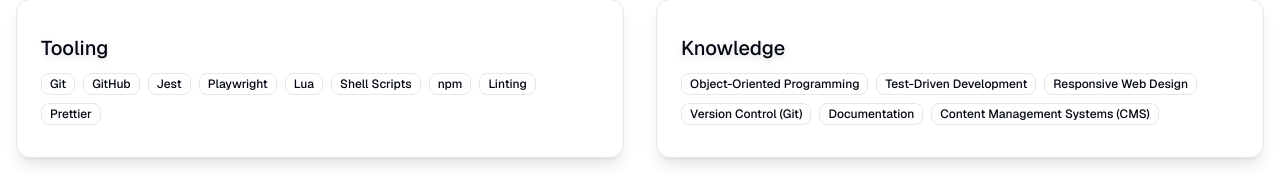
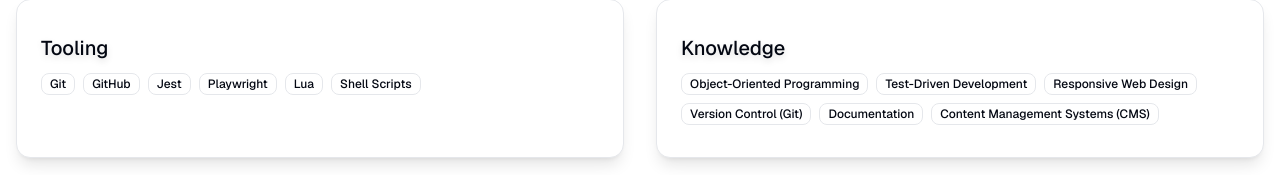
Before and after one commit to HouseinIsProgramming/aMoreElegantPortfolio, a Next.js app: page / in a window 1280 px wide. Shown: the part 2329-2504 px from the top of the page. Built offline with nearby package versions, Linux system fonts and the light colour scheme.

Commit message:
ok now it is

```diff
--- a/components/techstack.tsx
+++ b/components/techstack.tsx
@@ -43,17 +43,7 @@ export default function TechStack() {
     },
     {
       title: "Tooling",
-      items: [
-        "Git",
-        "GitHub",
-        "Jest",
-        "Playwright",
-        "Lua",
-        "Shell Scripts",
-        "npm",
-        "Linting",
-        "Prettier",
-      ],
+      items: ["Git", "GitHub", "Jest", "Playwright", "Lua", "Shell Scripts"],
     },
     {
       title: "Knowledge",
```
